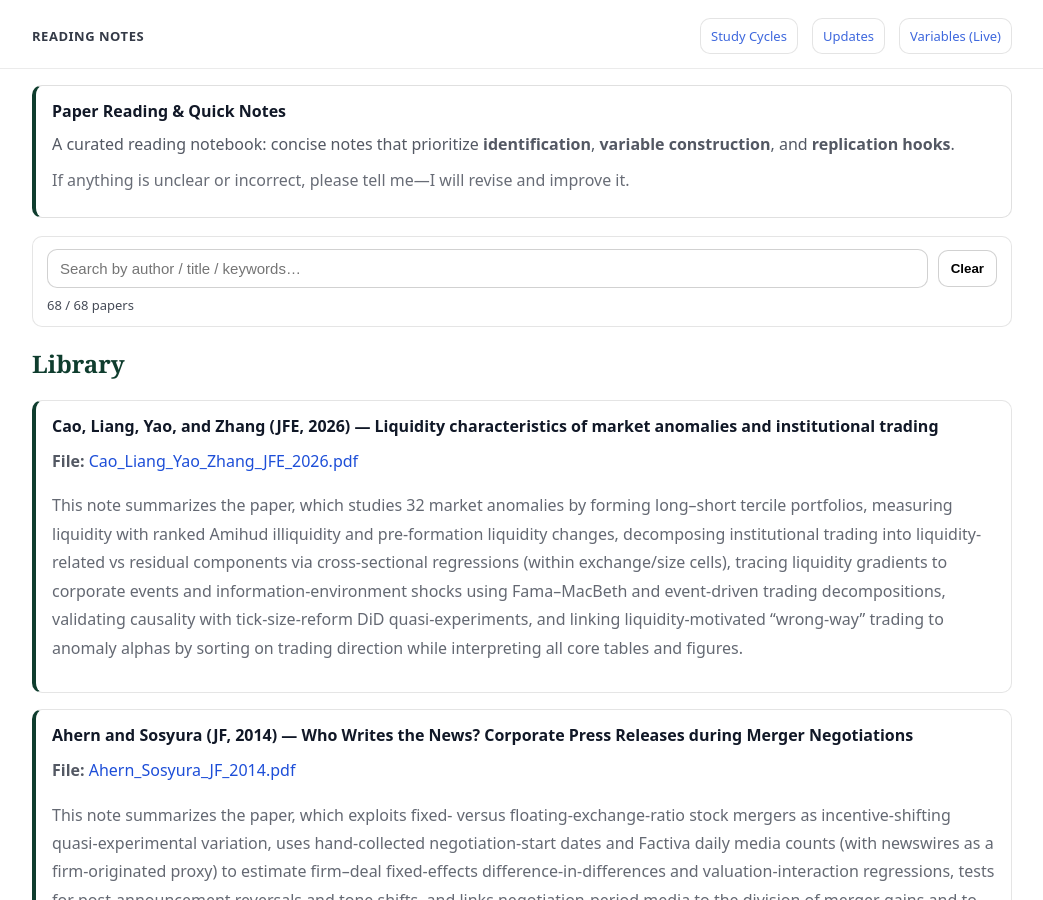
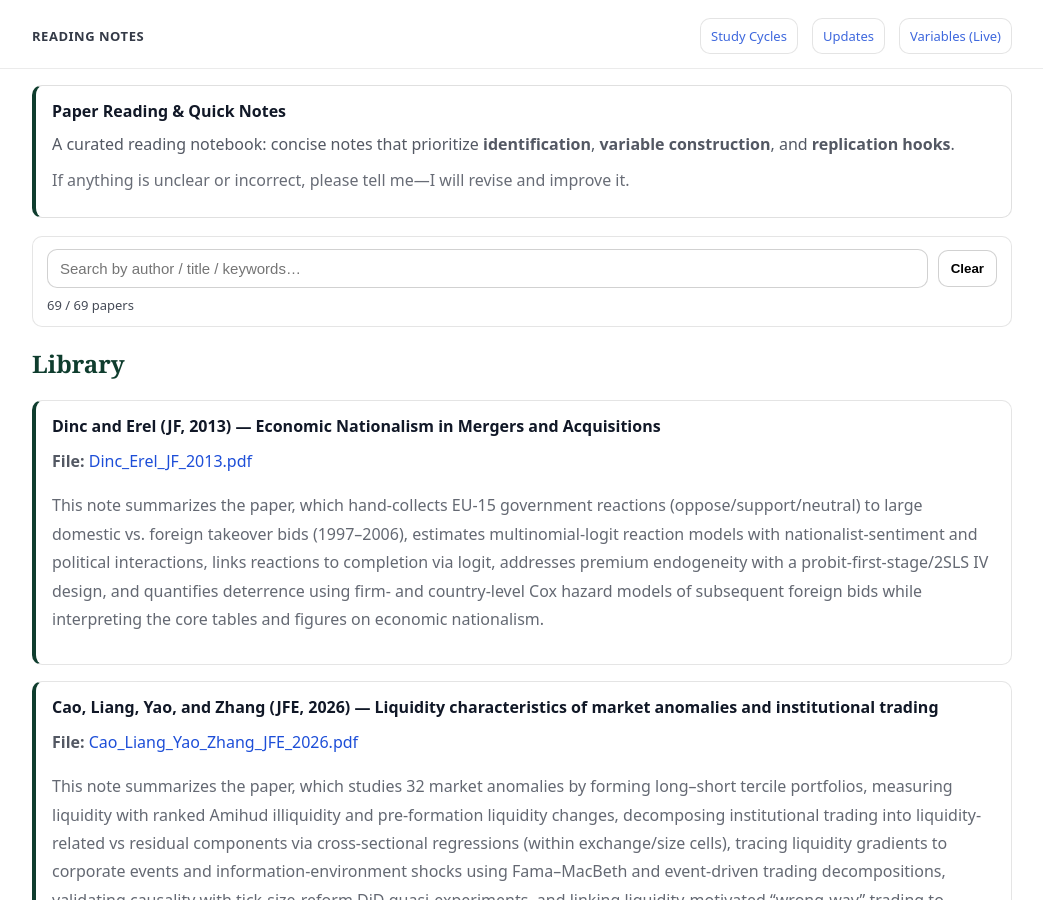
Before and after one commit to yaxinzn/study-archive, a Jekyll site: the page built from reading/index.md, in a window 1280 px wide and 900 px high. Shown: the whole window, without its empty margins (118-1161 px from the left). Built offline with Jekyll 4.4.1, drawn with Linux system fonts in a browser that asks for light colours.

Commit message:
Reading: add/update Dinc_Erel_JF_2013.pdf

```diff
--- a/_data/reading.yml
+++ b/_data/reading.yml
@@ -1,3 +1,8 @@
+- title: "Dinc and Erel (JF, 2013) — Economic Nationalism in Mergers and Acquisitions"
+  file: "Dinc_Erel_JF_2013.pdf"
+  desc: "
+This note summarizes the paper, which hand-collects EU-15 government reactions (oppose/support/neutral) to large domestic vs. foreign takeover bids (1997–2006), estimates multinomial-logit reaction models with nationalist-sentiment and political interactions, links reactions to completion via logit, addresses premium endogeneity with a probit-first-stage/2SLS IV design, and quantifies deterrence using firm- and country-level Cox hazard models of subsequent foreign bids while interpreting the core tables and figures on economic nationalism."
+
 - title: "Cao, Liang, Yao, and Zhang (JFE, 2026) — Liquidity characteristics of market anomalies and institutional trading"
   file: "Cao_Liang_Yao_Zhang_JFE_2026.pdf"
   desc: "
```
Also changed, not shown: 1 other file.
